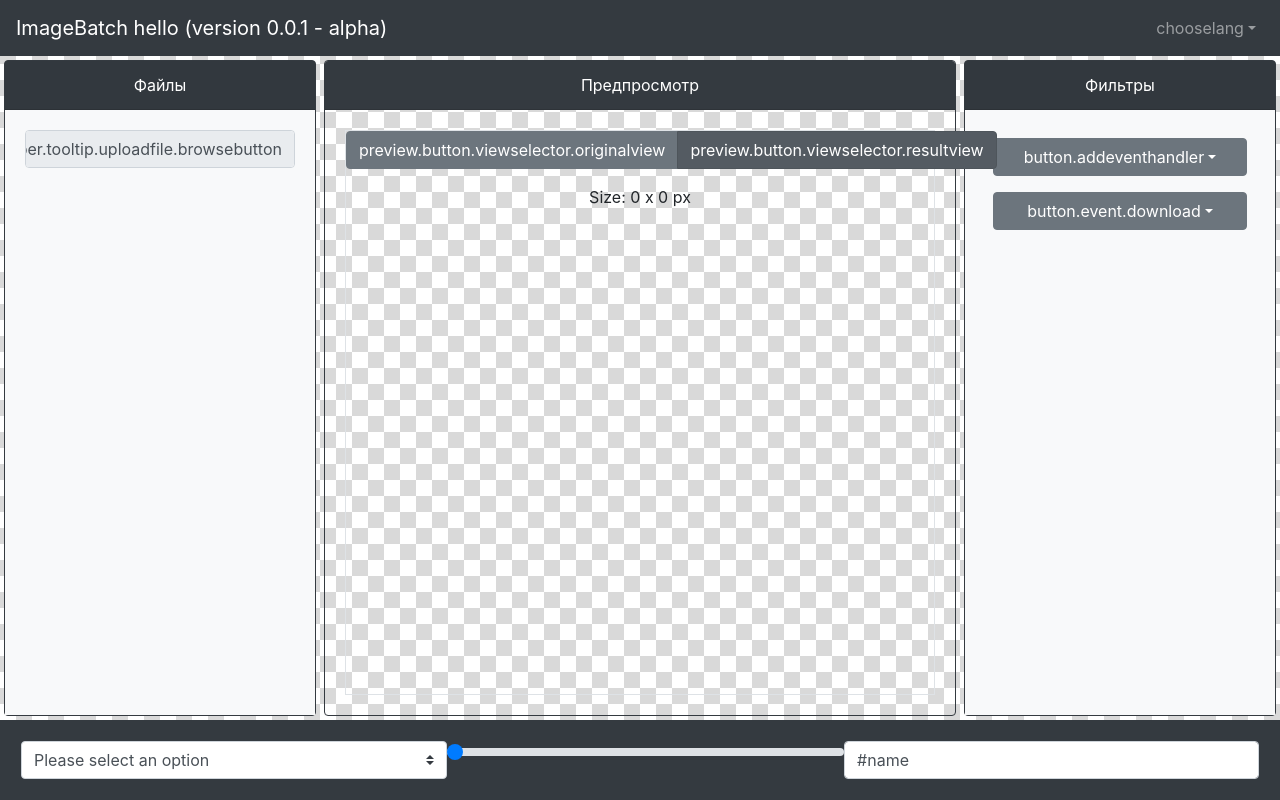
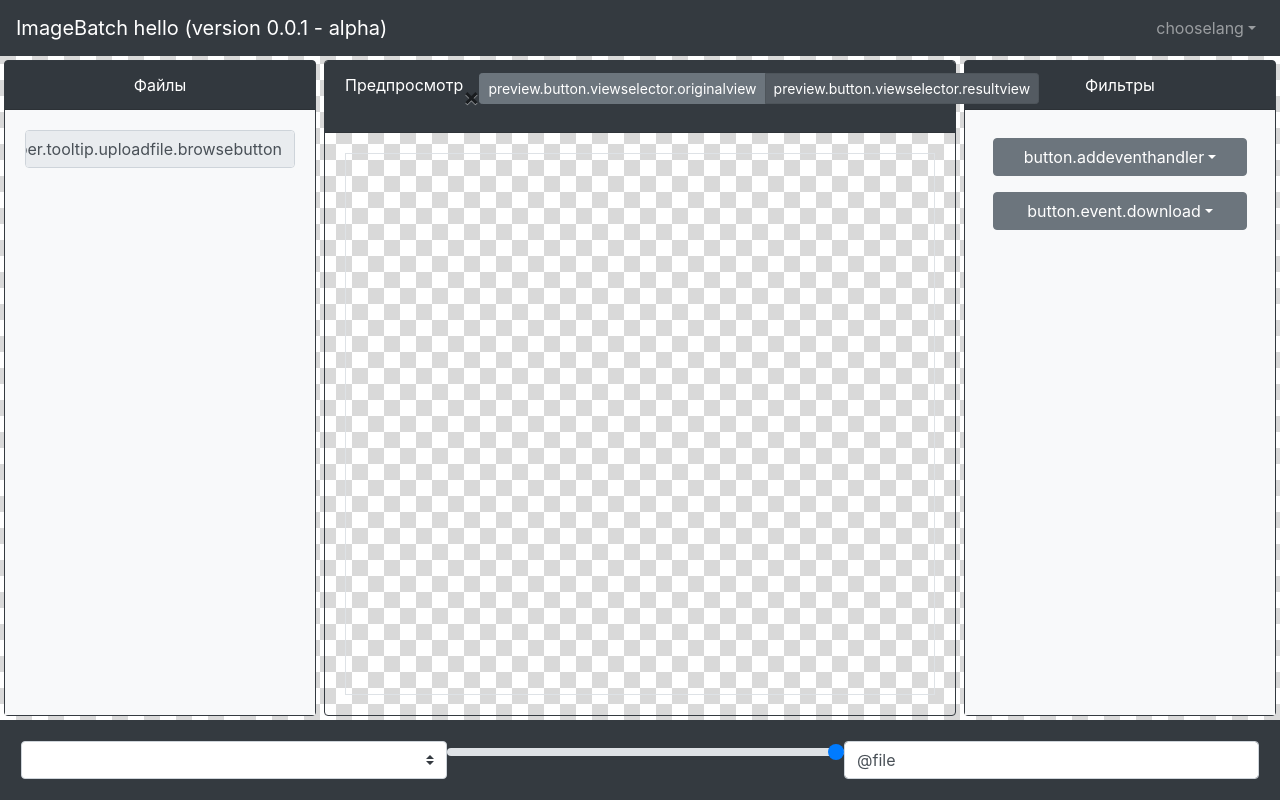
Before and after one commit to olegbarabanov/tinyibp, a Vue app: page / in a window 1280 px wide. Built offline with nearby package versions, Linux system fonts and the light colour scheme.

Commit message:
Добавлены улучшения в предпросмотр

```diff
--- a/src/App.vue
+++ b/src/App.vue
@@ -19,7 +19,7 @@
                   <b-dropdown-item
                     v-for="lang in supportLangs"
                     :key="lang"
-                    v-on:click="$store.commit('setlang', lang)"
+                    v-on:click="$store.commit('setLang', lang)"
                     class="text-uppercase"
                     >{{ lang }}</b-dropdown-item
                   >
--- a/src/components/Download.vue
+++ b/src/components/Download.vue
@@ -7,7 +7,10 @@
     border-variant="dark"
   >
     <b-form @submit.stop.prevent class="mh-100 d-flex flex-row">
-      <b-form-select v-model="selected" :options="options"></b-form-select>
+      <b-form-select
+        v-model="selectedType"
+        :options="supportTypes"
+      ></b-form-select>
       <b-form-input
         id="range-2"
         v-model="quality"
@@ -18,7 +21,7 @@
       ></b-form-input>
       <b-form-input
         id="input-live"
-        v-model="pattern"
+        v-model="nameTransformPattern"
         placeholder="Enter your pattern"
         trim
       ></b-form-input>
@@ -28,21 +31,44 @@
 
 <script lang="ts">
 import Vue from 'vue';
+import {supportTypes} from '../filters/ImageProcessor';
+
+console.log(supportTypes.keys());
 
 export default Vue.extend({
   data() {
     return {
-      selected: null,
-      quality: 1,
-      pattern: '#name',
-      options: [
-        {value: null, text: 'Please select an option'},
-        {value: 'a', text: 'This is First option'},
-        {value: 'b', text: 'Selected Option'},
-        {value: {C: '3PO'}, text: 'This is an option with object value'},
-        {value: 'd', text: 'This one is disabled', disabled: true},
-      ],
+      supportTypes: Array.from(supportTypes, type => {
+        return {value: type[0], text: type[1] as string};
+      }),
+      options: [{value: null, text: 'Please select an option'}],
     };
+  },
+  computed: {
+    selectedType: {
+      get() {
+        return this.$store.state.type;
+      },
+      set(value) {
+        this.$store.dispatch('setType', value);
+      },
+    },
+    quality: {
+      get() {
+        return this.$store.state.quality;
+      },
+      set(value) {
+        this.$store.dispatch('setQuality', value);
+      },
+    },
+    nameTransformPattern: {
+      get() {
+        return this.$store.state.nameTransformPattern;
+      },
+      set(value) {
+        this.$store.dispatch('setNameTransformPattern', value);
+      },
+    },
   },
 });
 </script>
--- a/src/components/PreviewCanvas.vue
+++ b/src/components/PreviewCanvas.vue
@@ -3,13 +3,17 @@
 <template>
   <b-card
     bg-variant="transparent"
+    class="h-100 text-center"
+    border-variant="dark"
+    no-body
+  >
+    <b-card-header
       header-bg-variant="dark"
       header-text-variant="white"
-    header="Предпросмотр"
-    class="h-100 text-center"
-    border-variant="dark"
+      class="d-flex flex-row justify-content-between"
     >
-    <div class="h-100 d-flex flex-column border border-left border-right">
+      <span>Предпросмотр</span>
+      <b-button-close></b-button-close>
       <b-form-group v-slot="{ariaDescribedby}">
         <b-form-radio-group
           id="btn-radios-1"
@@ -17,10 +21,13 @@
           :options="options"
           :aria-describedby="ariaDescribedby"
           name="radios-btn-default"
+          size="sm"
           buttons
         ></b-form-radio-group>
       </b-form-group>
-      Size: {{ width }} x {{ height }} px
+    </b-card-header>
+    <b-card-body class="h-100">
+      <div class="h-100 d-flex flex-column border border-left border-right">
         <b-overlay
           :show="showProcessIndicator"
           class="d-flex flex-grow-1 align-items-center justify-content-center overflow-auto p-1"
@@ -34,10 +41,34 @@
           />
         </b-overlay>
       </div>
+    </b-card-body>
+    <b-card-footer
+      footer-bg-variant="dark"
+      footer-text-variant="white"
+      v-show="show"
+      class="text"
+    >
+      <p class="text-nowrap">
+        <b-badge class="d-inline-flex text-truncate mw-100">{{ name }}</b-badge>
+      </p>
+      <p>
+        <span class="m-3"
+          >Размер <b-badge>{{ width }}x{{ height }}</b-badge></span
+        >
+        <span class="m-3"
+          >Вес <b-badge>{{ sizeToMb }} МБ</b-badge></span
+        >
+        <span class="m-3"
+          >Тип <b-badge>{{ type }}</b-badge></span
+        >
+      </p>
+    </b-card-footer>
   </b-card>
 </template>
 
 <script lang="ts">
+import FilterProcessor from '@/filters/FilterProcessor';
+import ImageProcessor from '@/filters/ImageProcessor';
 import Vue from 'vue';
 
 export default Vue.extend({
@@ -48,9 +79,18 @@ export default Vue.extend({
       height: 0 as number,
       updateTimeout: 0 as any,
       showProcessIndicator: false as boolean,
+      size: 0 as number,
+      type: '' as string,
+      name: '' as string,
     };
   },
   computed: {
+    show: function() {
+      return this.$store.state.showFileIndex !== null;
+    },
+    sizeToMb: function() {
+      return (this.$data.size / 1000 ** 2).toFixed(3);
+    },
     options: function() {
       return [
         {
@@ -74,16 +114,23 @@ export default Vue.extend({
       this.showProcessIndicator = true;
       window.clearTimeout(this.updateTimeout);
       this.updateTimeout = window.setTimeout(async () => {
-        const sourceCanvas = await this.$store.dispatch(
+        const sourceBlob =
+          this.selected === 'original-preview'
+            ? this.$store.state.fileList[this.$store.state.showFileIndex]
+            : await this.$store.dispatch(
                 'runFilterProcessorForOne',
-          {
-            index: this.$store.state.showFileIndex,
-            ignoreFilter: this.selected === 'original-preview',
-          }
+                this.$store.state.showFileIndex
               );
+
+        const sourceCanvas = await new ImageProcessor(
+          new FilterProcessor()
+        ).convertToCanvas(sourceBlob);
         canvas.getContext('2d')?.clearRect(0, 0, canvas.width, canvas.height);
         this.width = sourceCanvas.width;
         this.height = sourceCanvas.height;
+        this.size = sourceBlob.size;
+        this.type = sourceBlob.type;
+        this.name = sourceBlob.name;
         this.$nextTick(() =>
           canvas.getContext('2d')?.drawImage(sourceCanvas, 0, 0)
         );
@@ -101,6 +148,15 @@ export default Vue.extend({
     '$store.state.showFileIndex': async function() {
       await this.updateCanvas();
     },
+    '$store.state.type': async function() {
+      await this.updateCanvas();
+    },
+    '$store.state.quality': async function() {
+      await this.updateCanvas();
+    },
+    '$store.state.nameTransformPattern': async function() {
+      await this.updateCanvas();
+    },
     selected: async function() {
       await this.updateCanvas();
     },
--- a/src/filters/ImageProcessor.ts
+++ b/src/filters/ImageProcessor.ts
@@ -1,7 +1,8 @@
+import {stringify} from 'node:querystring';
 import {FilterMap} from './FilterInterface';
 import FilterProcessor from './FilterProcessor';
 
-enum SupportExtensions {
+export enum SupportExtensions {
   jpg = 'jpg',
   gif = 'gif',
   webp = 'webp',
@@ -9,7 +10,7 @@ enum SupportExtensions {
   svg = 'svg',
 }
 
-enum SupportMimesTypes {
+export enum SupportMimesTypes {
   jpg = 'image/jpeg',
   gif = 'image/gif',
   webp = 'image/webp',
@@ -17,7 +18,7 @@ enum SupportMimesTypes {
   svg = 'image/svg',
 }
 
-const supportTypes = new Map<SupportMimesTypes, SupportExtensions>([
+export const supportTypes = new Map<SupportMimesTypes, SupportExtensions>([
   [SupportMimesTypes.jpg, SupportExtensions.jpg],
   [SupportMimesTypes.gif, SupportExtensions.gif],
   [SupportMimesTypes.webp, SupportExtensions.webp],
@@ -90,18 +91,27 @@ export default class ImageProcessor {
       await this.convertToCanvas(file),
       this.filterMaps
     );
-    const blob = await canvas.convertToBlob({
-      type: this.type ?? undefined,
-      quality: this.quality / 100,
-    });
-    const fileName = file.name;
+
     let type: SupportMimesTypes | null = this.type;
     if (!type) type = file.type as SupportMimesTypes;
     if (type === SupportMimesTypes.svg) type = this.defaultType;
     if (!type) type = this.defaultType;
     if (!supportTypes.has(type)) throw new Error('set unsupported image type');
+    const blob = await canvas.convertToBlob({
+      type: type ?? undefined,
+      quality: this.quality / 100,
+    });
+    const replacer = new Map();
+    replacer.set('@file', () => file.name.replace(/\.[^.]+$/, ''));
+    const fileName = this.nameTransformPattern.replaceAll(
+      new RegExp([...replacer.keys()].join('|'), 'gi'),
+      match => {
+        return replacer.get(match)();
+      }
+    );
     const fileExt = supportTypes.get(type) as string;
-
-    return new File([blob], `${file.name}.${fileExt}`);
+    return new File([blob], `${fileName}.${fileExt}`, {
+      type: type ?? undefined,
+    });
   }
 }
--- a/src/main.ts
+++ b/src/main.ts
@@ -21,7 +21,7 @@ import JSZip from 'jszip';
 import FileSaver from 'file-saver';
 import {FilterMap} from './filters/FilterInterface';
 import CropFilter from './components/CropFilter.vue';
-import ImageProcessor from './filters/ImageProcessor';
+import ImageProcessor, {SupportMimesTypes} from './filters/ImageProcessor';
 
 const tttt = 1;
 console.log(tttt);
@@ -55,43 +55,36 @@ const i18n = new VueI18n({
 });
 
 interface RootState {
-  user: any;
-  registeredFilters: any;
-}
-
-interface RootState {
-  user: any;
-  registeredFilters: any;
-  filterMaps: any;
-  fileList: any;
-  showFileIndex: any;
-  quality: any;
-  type: any;
-  nameTransformPattern: any;
+  lang: string;
+  registeredFilters: Array<string>;
+  filterMaps: Array<FilterMap>;
+  fileList: Array<File>;
+  showFileIndex: number | null;
+  quality: number;
+  type: SupportMimesTypes | null;
+  nameTransformPattern: string;
 }
 
 const initStore: StoreOptions<RootState> = {
   state() {
     const imageProcessor = new ImageProcessor(filterProcessor);
     return {
-      user: {
-        lang: DEFAULT_LANG as string, // see ISO 639-1
-      },
+      lang: DEFAULT_LANG as string, // see ISO 639-1
       registeredFilters: filterProcessor
         .getFilterFactory()
         .getFilterCollection()
         .map(filter => new filter().name),
-      filterMaps: [] as Array<FilterMap>,
-      fileList: [] as Array<File>,
-      showFileIndex: null as null | number,
+      filterMaps: [],
+      fileList: [],
+      showFileIndex: null,
       quality: imageProcessor.getQuality(),
       type: imageProcessor.getType(),
       nameTransformPattern: imageProcessor.getNameTransformPattern(),
     };
   },
   mutations: {
-    setlang(state: any, lang: string = DEFAULT_LANG) {
-      state.user.lang = lang;
+    setLang(state, lang: string = DEFAULT_LANG) {
+      state.lang = lang;
       i18n.locale = lang;
     },
     removeFilter(state, index: number) {
@@ -107,11 +100,29 @@ const initStore: StoreOptions<RootState> = {
       state.fileList.splice(index, 1);
       return true;
     },
+    commitSetType(state, type: SupportMimesTypes) {
+      state.type = type;
+    },
+    commitSetQuality(state, quality: number) {
+      state.quality = quality;
+    },
+    commitSetNameTransformPattern(state, pattern: string) {
+      state.nameTransformPattern = pattern;
+    },
     showFile(state, index: number | null) {
       state.showFileIndex = index;
     },
   },
   actions: {
+    async setType(store, type: SupportMimesTypes) {
+      store.commit('commitSetType', type);
+    },
+    async setQuality(store, quality: number) {
+      store.commit('commitSetQuality', quality);
+    },
+    async setNameTransformPattern(store, pattern: string) {
+      store.commit('commitSetNameTransformPattern', pattern);
+    },
     initFilter(store, name: string) {
       const filter = filterProcessor.getFilterFactory().findFilter(name);
       if (!filter) return false;
@@ -132,13 +143,15 @@ const initStore: StoreOptions<RootState> = {
         this.commit('showFile', index - 1);
       }
     },
-    async runFilterProcessorForOne(store, {index, ignoreFilter = false}) {
+    async runFilterProcessorForOne(store, index) {
       const file = store.getters.fileList[index];
       if (!file) return null;
-      return await filterProcessor.run(
-        file,
-        ignoreFilter ? [] : store.getters.filterMaps
-      );
+      const imageProcessor = new ImageProcessor(filterProcessor);
+      imageProcessor.setQuality(store.state.quality);
+      imageProcessor.setType(store.state.type);
+      imageProcessor.setNameTransformPattern(store.state.nameTransformPattern);
+      imageProcessor.setFilterMaps(store.getters.filterMaps);
+      return await imageProcessor.run(file);
     },
     async downloadImages(store, method = 'common') {
       //var zip = new JSZip();
@@ -151,13 +164,8 @@ const initStore: StoreOptions<RootState> = {
       if (method === 'common') {
         await Promise.all(
           store.getters.fileList.map(async (file: File) => {
-            const result = await imageProcessor.run(file);
-            const blob = await (result as any).convertToBlob({
-              type: 'image/jpeg',
-              quality: 0.95,
-            });
-
-            FileSaver.saveAs(blob, 'file.jpg');
+            const blob = await imageProcessor.run(file);
+            FileSaver.saveAs(blob, blob.name);
           })
         );
         return true;
@@ -183,4 +191,4 @@ new Vue({
 }).$mount('#app');
 
 // ---- INIT ---
-store.commit('setlang', navigator.language.substr(0, 2).toLowerCase());
+store.commit('setLang', navigator.language.substr(0, 2).toLowerCase());
```
Also changed, not shown: src/utils/FileUtils.ts (added). Lines whose indentation alone changed are shown as unchanged.
